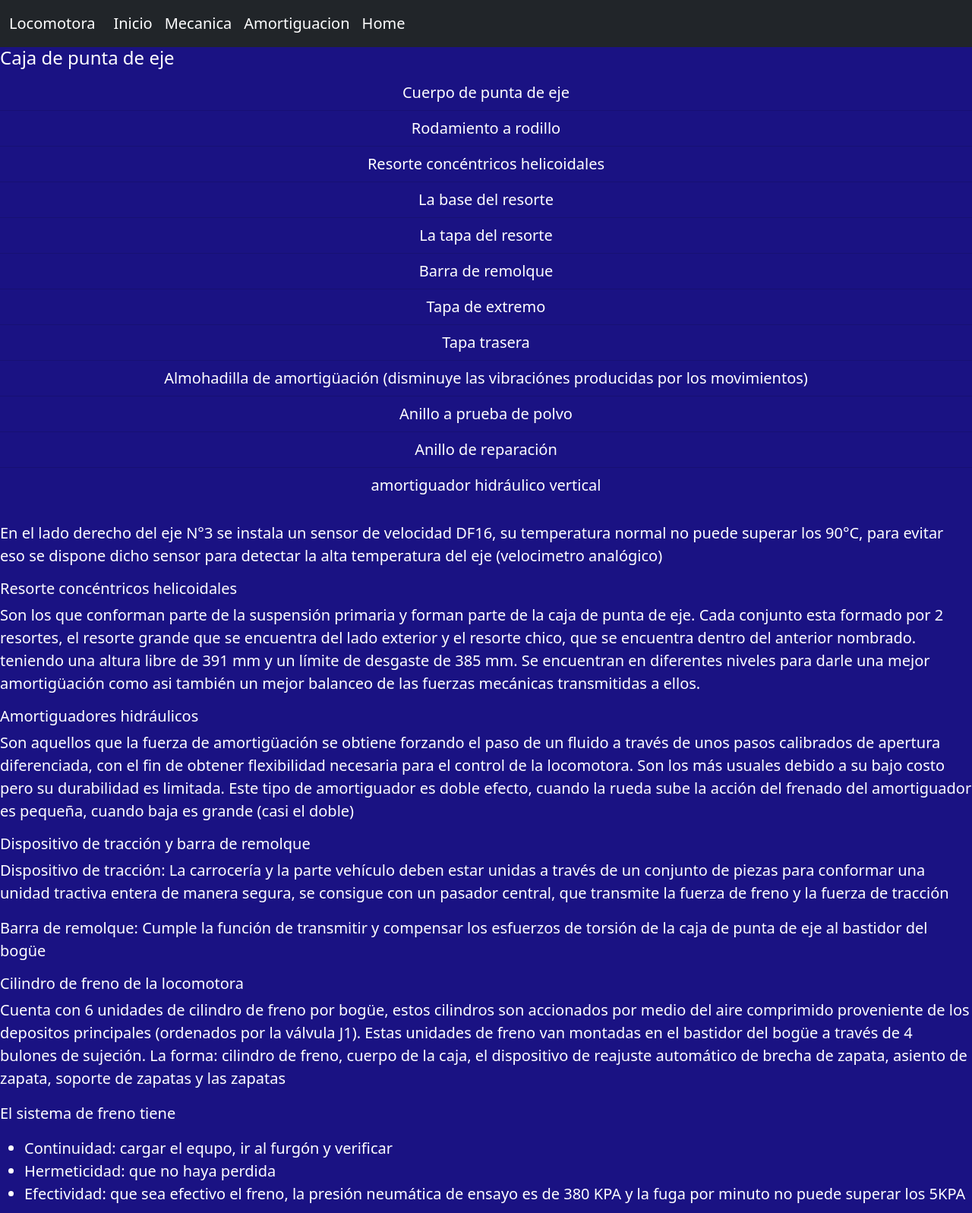
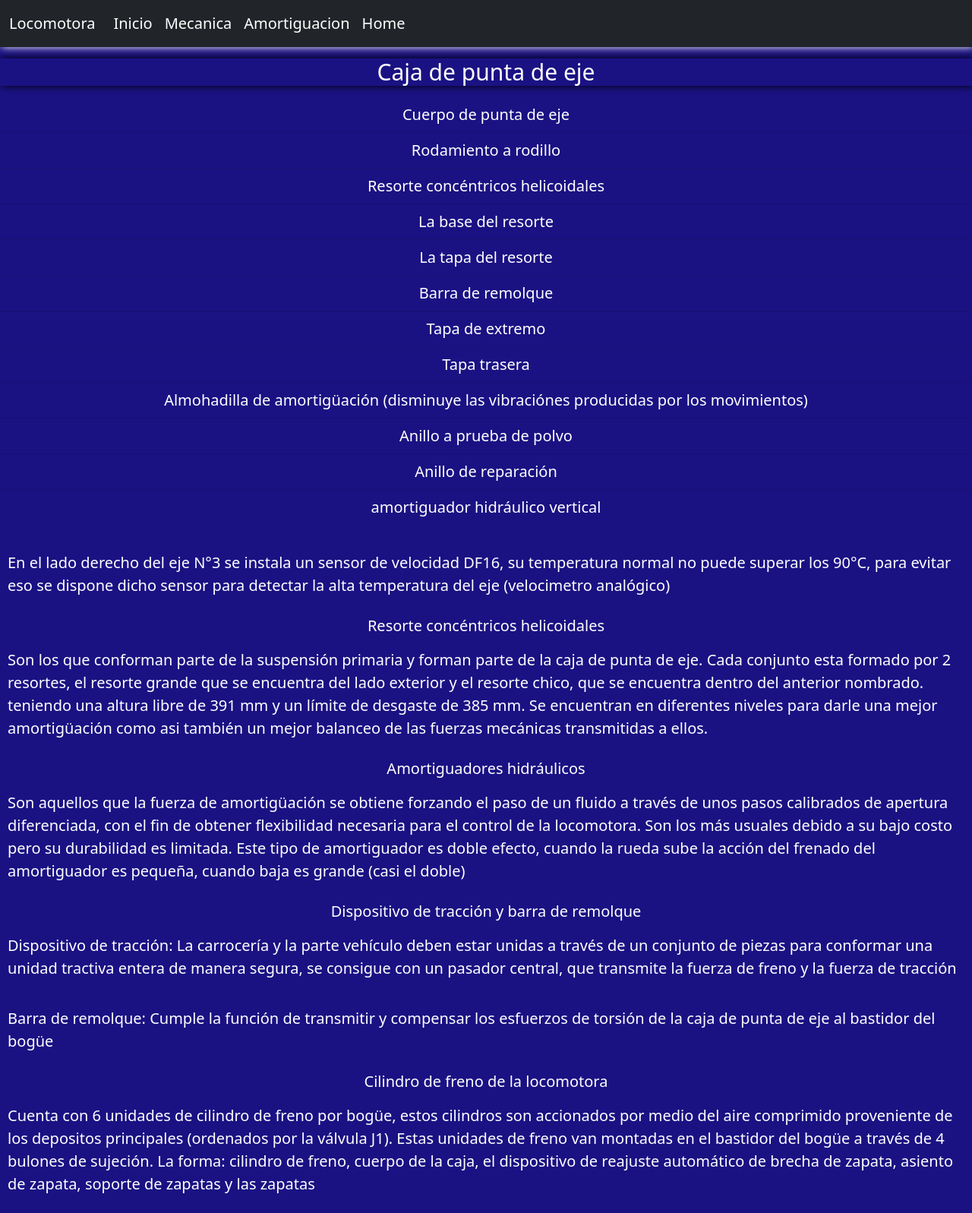
Before and after one commit to Martinegea/locomotorasdd7, a website: page pages/amortiguacion.html in a window 1280 px wide. Shown: the top 1597 px of the page at 76% size. Drawn offline with nearby package versions, Linux system fonts and the light colour scheme.

Commit message:
amortiguador

```diff
--- a/pages/amortiguacion.html
+++ b/pages/amortiguacion.html
@@ -11,7 +11,7 @@
    <title>Locomotora sdd7</title>
 </head>
 <body>
-  <header>
+  <header class="header_amor">
     <nav class="navbar navbar-expand-lg navbar-dark bg-dark">
       <div class="container-fluid">
         <a class="navbar-brand" href="#">Locomotora</a>
@@ -38,7 +38,7 @@
     </nav>
    </header>
     <div>
-        <h4>Caja de punta de eje</h4>
+        <h1 class=puntaeje>Caja de punta de eje</h1>
         <ul class="list-group list-group-flush">
             <li class="list-group-item">Cuerpo de punta de eje</li>
             <li class="list-group-item">Rodamiento a rodillo</li>
@@ -53,27 +53,27 @@
             <li class="list-group-item">Anillo de reparación</li>
             <li class="list-group-item">amortiguador hidráulico vertical</li>
           </ul>
-          <p>En el lado derecho del eje N°3 se instala un sensor de velocidad DF16, su temperatura normal no puede superar los 90°C, para evitar eso se dispone dicho sensor para detectar la alta temperatura del eje (velocimetro analógico) </p>
+          <p class="parrafoamor">En el lado derecho del eje N°3 se instala un sensor de velocidad DF16, su temperatura normal no puede superar los 90°C, para evitar eso se dispone dicho sensor para detectar la alta temperatura del eje (velocimetro analógico) </p>
     </div>
     <div>
-      <h5>Resorte concéntricos helicoidales</h5>
-      <p>Son los que conforman parte  de la suspensión primaria y forman parte de la caja de punta de eje. Cada conjunto esta formado por 2 resortes, el resorte grande que se encuentra del lado exterior y el resorte chico, que se encuentra dentro del anterior nombrado. teniendo una altura libre de 391 mm y un límite de desgaste de 385 mm.
+      <h5 class="tituloamor">Resorte concéntricos helicoidales</h5>
+      <p class="parrafoamor">Son los que conforman parte  de la suspensión primaria y forman parte de la caja de punta de eje. Cada conjunto esta formado por 2 resortes, el resorte grande que se encuentra del lado exterior y el resorte chico, que se encuentra dentro del anterior nombrado. teniendo una altura libre de 391 mm y un límite de desgaste de 385 mm.
         Se encuentran en diferentes niveles para darle una mejor amortigüación como asi también un mejor balanceo de las fuerzas mecánicas transmitidas a ellos.
       </p>
     </div>
     <div>
-      <h5>Amortiguadores hidráulicos</h5>
-      <p>Son aquellos que la fuerza de amortigüación se obtiene forzando el paso de un fluido a través de unos pasos calibrados de apertura diferenciada, con el fin de obtener flexibilidad necesaria para el control de la locomotora. Son los más usuales debido a su bajo costo pero su durabilidad es limitada. Este tipo de amortiguador es doble efecto, cuando la rueda sube la acción del frenado del amortiguador es pequeña, cuando baja es grande (casi el doble)</p>
+      <h5 class="tituloamor">Amortiguadores hidráulicos</h5>
+      <p class="parrafoamor">Son aquellos que la fuerza de amortigüación se obtiene forzando el paso de un fluido a través de unos pasos calibrados de apertura diferenciada, con el fin de obtener flexibilidad necesaria para el control de la locomotora. Son los más usuales debido a su bajo costo pero su durabilidad es limitada. Este tipo de amortiguador es doble efecto, cuando la rueda sube la acción del frenado del amortiguador es pequeña, cuando baja es grande (casi el doble)</p>
     </div>
     <div>
-      <h5>Dispositivo de tracción y barra de remolque</h5>
-      <p>Dispositivo de tracción: La carrocería y la parte vehículo deben estar unidas a través de un conjunto de piezas para conformar una unidad tractiva entera de manera segura, se consigue con un pasador central, que transmite la fuerza de freno y la fuerza de tracción</p>
-      <p>Barra de remolque: Cumple la función de transmitir y compensar los esfuerzos de torsión de la caja de punta de eje al bastidor del bogüe</p>
+      <h5 class="tituloamor">Dispositivo de tracción y barra de remolque</h5>
+      <p class="parrafoamor">Dispositivo de tracción: La carrocería y la parte vehículo deben estar unidas a través de un conjunto de piezas para conformar una unidad tractiva entera de manera segura, se consigue con un pasador central, que transmite la fuerza de freno y la fuerza de tracción</p>
+      <p class="parrafoamor">Barra de remolque: Cumple la función de transmitir y compensar los esfuerzos de torsión de la caja de punta de eje al bastidor del bogüe</p>
     </div>
     <div>
-      <h5>Cilindro de freno de la locomotora</h5>
-      <p>Cuenta con 6 unidades de cilindro de freno por bogüe, estos cilindros son accionados por medio del aire comprimido proveniente de los depositos principales (ordenados por la válvula J1). Estas unidades de freno van montadas en el bastidor del bogüe a través de 4 bulones de sujeción. La forma: cilindro de freno, cuerpo de la caja, el dispositivo de reajuste automático de brecha de zapata, asiento de zapata, soporte de zapatas y las zapatas</p>
-      <p>El sistema de freno tiene</p>
+      <h5 class="tituloamor">Cilindro de freno de la locomotora</h5>
+      <p class="parrafoamor">Cuenta con 6 unidades de cilindro de freno por bogüe, estos cilindros son accionados por medio del aire comprimido proveniente de los depositos principales (ordenados por la válvula J1). Estas unidades de freno van montadas en el bastidor del bogüe a través de 4 bulones de sujeción. La forma: cilindro de freno, cuerpo de la caja, el dispositivo de reajuste automático de brecha de zapata, asiento de zapata, soporte de zapatas y las zapatas</p>
+      <p class="amor3">El sistema de freno tiene</p>
       <ul>
         <li>Continuidad: cargar el equpo, ir al furgón y verificar</li>
         <li>Hermeticidad: que no haya perdida</li>
--- /dev/null
+++ b/scss/_amortigua.scss
@@ -0,0 +1,23 @@
+.header_amor{
+    box-shadow: 2px 0px 10px white;
+}
+
+.puntaeje{
+    text-align: center;
+    margin-bottom: 15px;
+    margin-top: 15px;
+    box-shadow: 2px 0px 10px black;
+    font-size: 30px;
+}
+
+.tituloamor{
+    text-align: center;
+}
+
+.parrafoamor{
+    padding: 10px 10px;
+}
+
+.amor3{
+    margin-left: 10px;
+}
--- a/scss/_index.scss
+++ b/scss/_index.scss
@@ -46,6 +46,7 @@
 
 .titulo_index4{
     text-align: center;
+    margin-top: 30px;
 }
 
 .card{
@@ -60,3 +61,11 @@
     text-decoration: none;
 
 }
+
+.index_bogie{
+    margin-left: 10px;
+}
+
+.index_bogie2{
+    padding: 10px 10px;
+}
--- a/scss/estilo.scss
+++ b/scss/estilo.scss
@@ -1,4 +1,5 @@
 @import "variables";
 @import "general";
 @import "index";
-@import "combustible"
+@import "amortigua";
+@import "combustible";
```
Also changed, not shown: index.html (+4 -4 lines), css/estilo.css.
